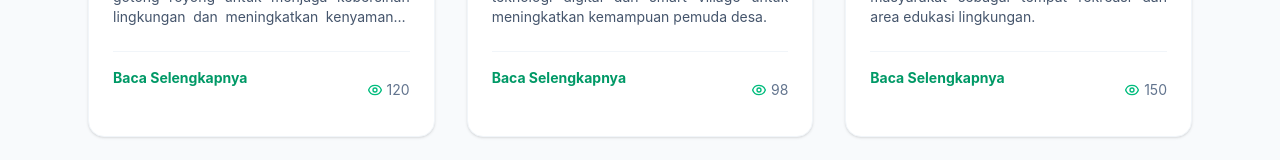
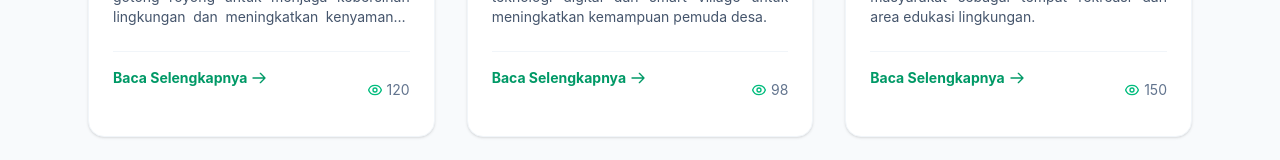
Before and after one commit to muhammadarlianoscar-uti/TA-WEB-24-SEMBADE, a Next.js app in the folder my-app/: page /berita in a window 1280 px wide. Shown: the part 761-921 px from the top of the page. Built offline with nearby package versions, Linux system fonts and the light colour scheme.

Commit message:
Menambahkan ikon panah pada tautan

```diff
--- a/my-app/app/berita/page.tsx
+++ b/my-app/app/berita/page.tsx
@@ -214,6 +214,7 @@ export default function Berita() {
                   >
                     Baca Selengkapnya
                     <svg className="w-4 h-4" fill="none" stroke="currentColor" viewBox="0 0 24 24">
+                      <path strokeLinecap="round" strokeLinejoin="round" strokeWidth="2" d="M14 5l7 7m0 0l-7 7m7-7H3"></path>
                     </svg>
                   </Link>
 
```
